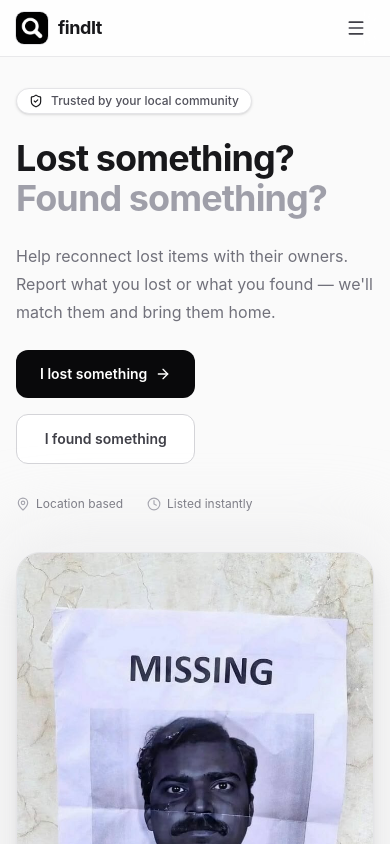
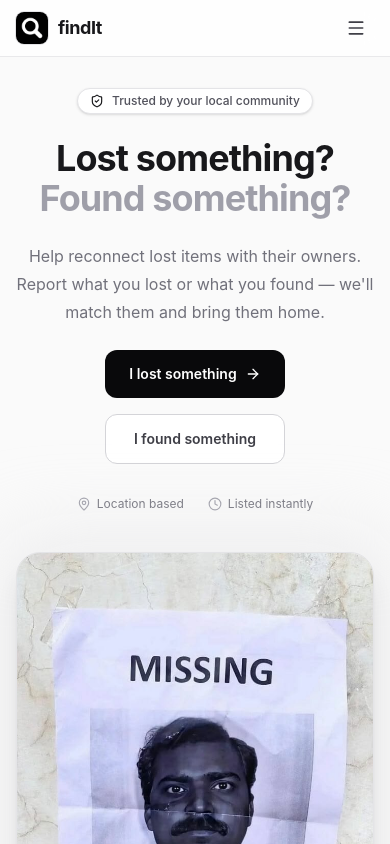
Before and after one commit to ankitsensei/findIt, a React (Vite) app in the folder client/: page / in a window 390 px wide. Shown: the top 844 px of the page. Built offline with nearby package versions, Linux system fonts and the light colour scheme.

Commit message:
style: home page responsive

```diff
--- a/client/src/pages/Home.jsx
+++ b/client/src/pages/Home.jsx
@@ -57,8 +57,8 @@ const Home = () => {
   return (
     <div className="min-h-screen bg-zinc-50 pt-22 md:pt-26 pb-8 md:pb-12 px-4 md:px-6">
       <div className="mx-auto max-w-6xl">
-        <section className="grid items-center gap-10 lg:grid-cols-2 lg:gap-16">
-          <div className="flex flex-col items-start gap-6">
+        <section className="grid items-center gap-10 lg:grid-cols-2 lg:gap-16 w-full">
+          <div className="flex flex-col items-center lg:items-start gap-6 text-center lg:text-left">
             <span className="inline-flex items-center gap-2 rounded-full border border-zinc-200 bg-white px-3 py-1 text-xs font-medium text-zinc-600 shadow-sm">
               <ShieldCheck size={14} className="text-zinc-900" />
               Trusted by your local community
@@ -69,7 +69,7 @@ const Home = () => {
               <span className="text-zinc-400">Found something?</span>
             </h1>
 
-            <p className="text-base md:text-lg leading-7 text-zinc-500">
+            <p className="text-base md:text-lg leading-7 text-zinc-500 max-w-lg">
               Help reconnect lost items with their owners. Report what you lost
               or what you found — we'll match them and bring them home.
             </p>
@@ -102,12 +102,12 @@ const Home = () => {
             </div>
           </div>
 
-          <div className="relative">
+          <div className="relative flex justify-center lg:justify-end">
             <div className="absolute -inset-4 rounded-3xl bg-zinc-200/60 blur-2xl" />
             <img
               src={hero}
               alt="Lost and found illustration"
-              className="relative w-full rounded-3xl border border-zinc-200 object-cover shadow-xl"
+              className="relative w-full max-w-md lg:max-w-none rounded-3xl border border-zinc-200 object-cover shadow-xl"
             />
           </div>
         </section>
```
Also changed, not shown: 1 other file (tests, documents, lock files or other folders).
